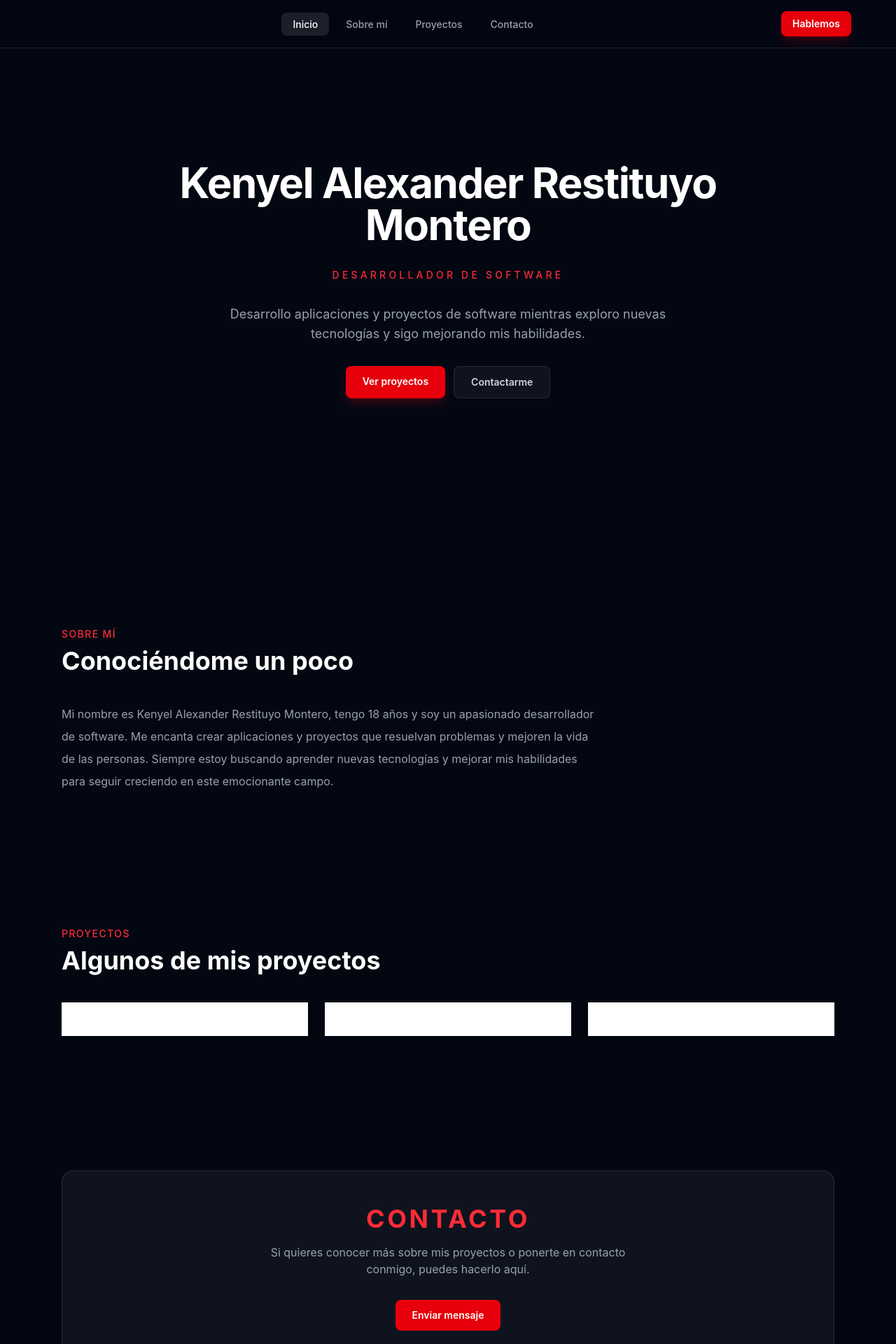
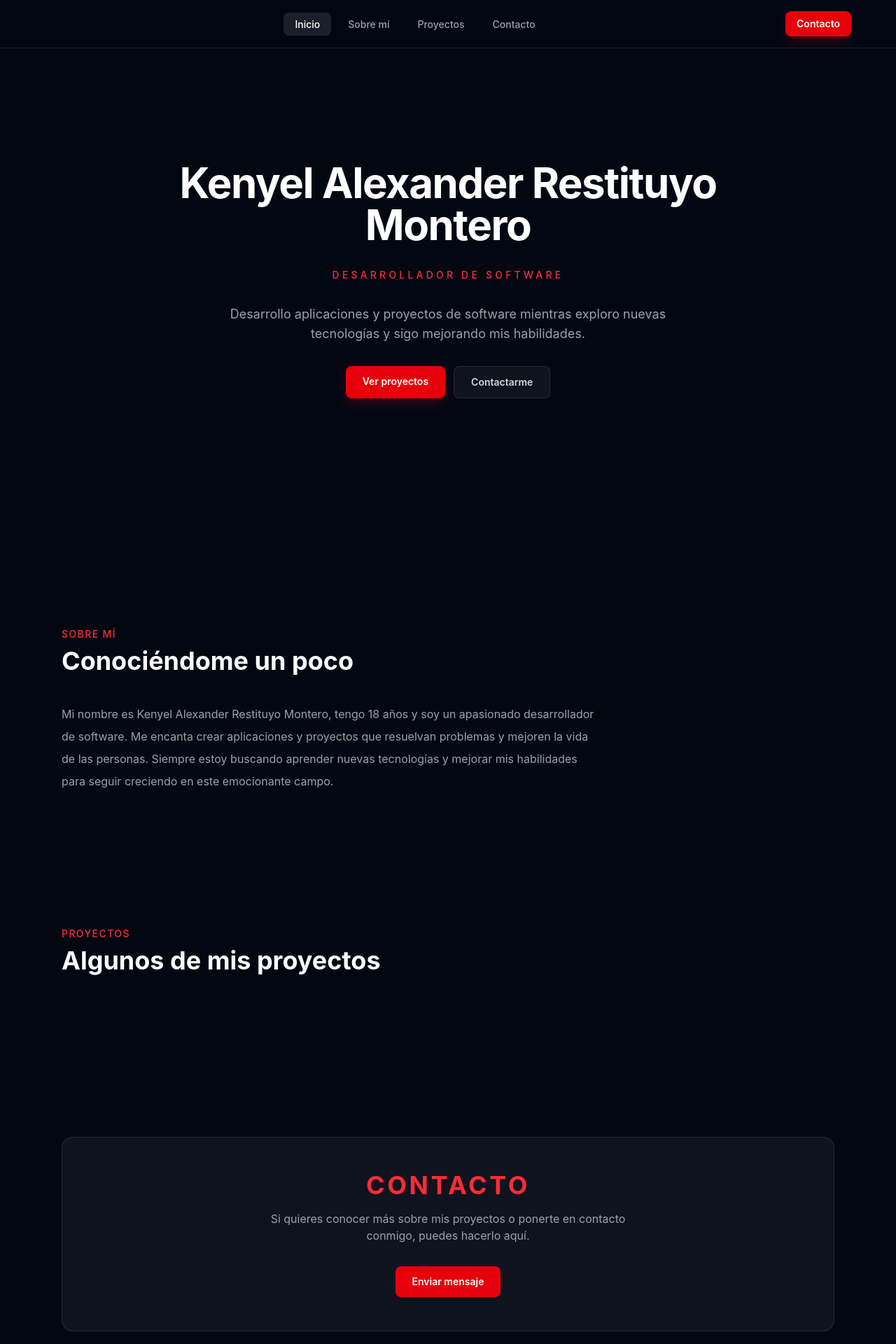
Before and after one commit to K3NYEL/portfolio, a React (Vite) app: page / in a window 1280 px wide. Shown: the top 1920 px of the page at 70% size. Built offline with nearby package versions, Linux system fonts and the light colour scheme.

Commit message:
feat: add navigation functionality and project card component

```diff
--- a/src/App.jsx
+++ b/src/App.jsx
@@ -91,9 +91,6 @@ function App() {
           </div>
 
           <div className="grid gap-6 md:grid-cols-2 lg:grid-cols-3">
-            <Card />
-            <Card />
-            <Card />
           </div>
         </section>
 
--- a/src/components/navigation/navbar/NavBar.jsx
+++ b/src/components/navigation/navbar/NavBar.jsx
@@ -59,7 +59,7 @@ function NavBar({ activeSection, onNavigate }) {
           onClick={() => handleNavigation("contacto")}
           className="hidden rounded-lg bg-red-600 px-4 py-2 text-sm font-semibold text-white shadow-lg shadow-red-600/20 transition hover:bg-red-500 md:block"
         >
-          Hablemos
+            Contacto
         </a>
 
         {/* Mobile menu button */}
--- /dev/null
+++ b/src/data/projects.js
@@ -0,0 +1,21 @@
+const projects = [
+  {
+    title: "Klp System",
+    description:
+      "Aplicación de escr.",
+    image: "/public",
+    technologies: ["Python", "Flet", "SQLite"],
+    github: "https://github.com/tuusuario/karmnetv2",
+  },
+
+  {
+    title: "Sistema de Facturación",
+    description:
+      "Sistema de facturación para gestionar productos, usuarios, inventario y ventas.",
+    image: "/projects/facturacion.png",
+    technologies: ["Python", "Tkinter", "SQLite"],
+    github: "https://github.com/tuusuario/facturacion-app",
+  },
+];
+
+export default projects;
```
Also changed, not shown: src/components/projects/ProjectCard/ProjectCard.jsx (added).
